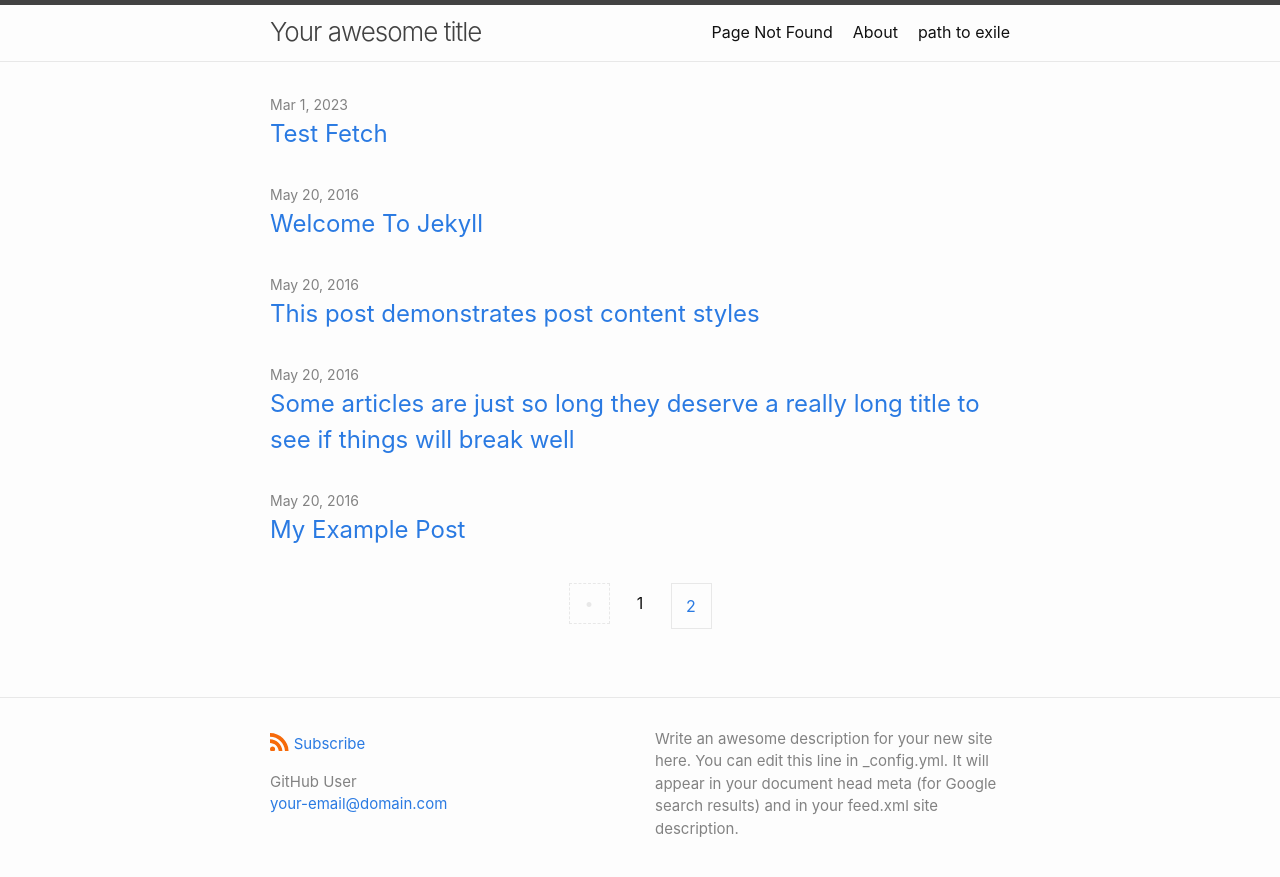
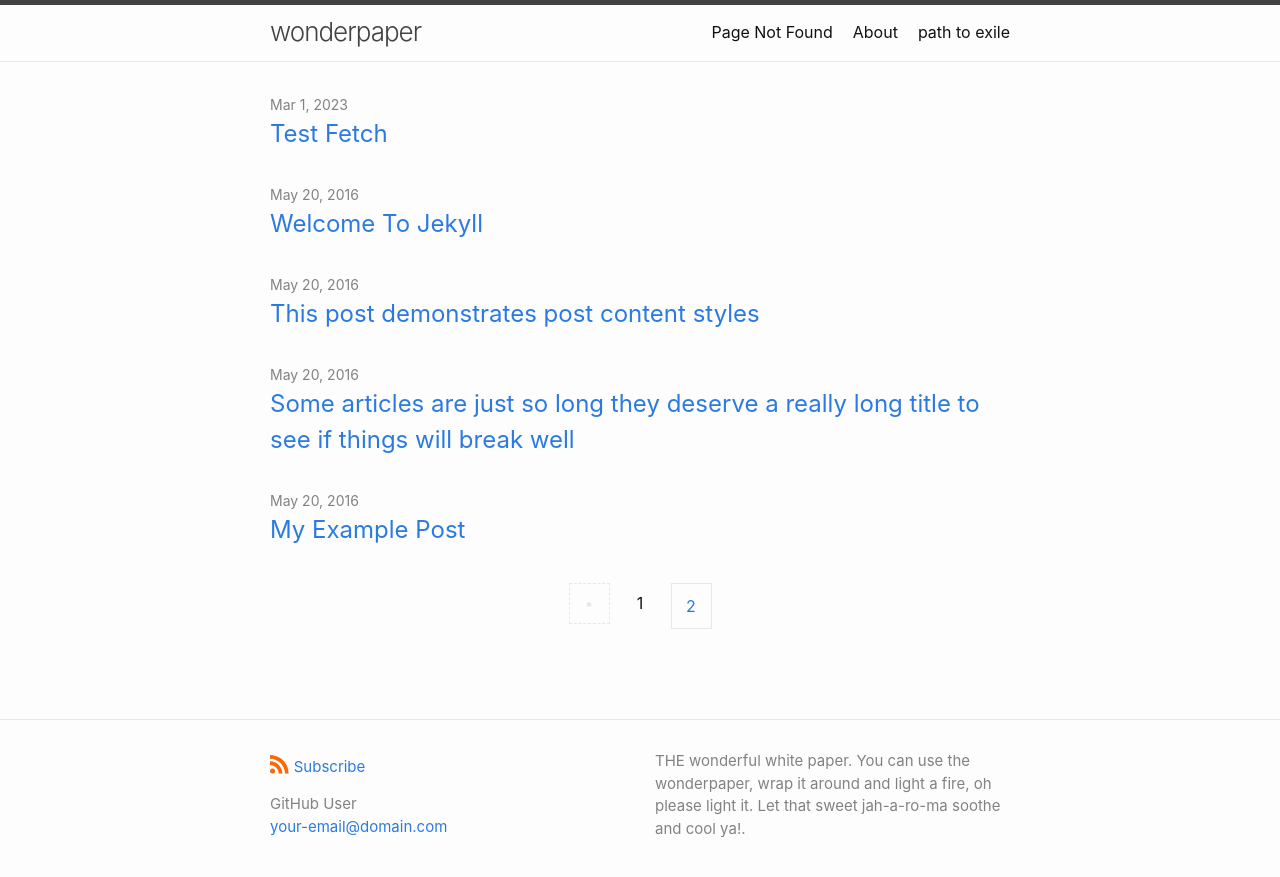
Before and after one commit to wonderpaper/wonderpaper.github.io, a Jekyll site: the page built from docs/index.html, in a window 1280 px wide. Shown: the top 877 px of the page. Built offline with Jekyll 4.4.1, drawn with Linux system fonts in a browser that asks for light colours; the list of posts is cut into pages by our own code.

Commit message:
Update _config.yml

```diff
--- a/docs/_config.yml
+++ b/docs/_config.yml
@@ -1,4 +1,4 @@
-title: Your awesome title
+title: wonderpaper
 author:
   name: GitHub User
   email: your-email@domain.com
@@ -6,12 +6,12 @@
 # The `>` after `description:` means to ignore line-breaks until next key.
 # If you want to omit the line-break after the end of text, use `>-` instead.
 description: >
-  Write an awesome description for your new site here. You can edit this line
-  in _config.yml. It will appear in your document head meta (for Google search
-  results) and in your feed.xml site description.
+  THE wonderful white paper.
+  You can use the wonderpaper, wrap it around and
+  light a fire, oh please light it. Let that sweet jah-a-ro-ma soothe and cool ya!.
 
 url: ""
-baseurl: "/minima-on-subfolder-setup"
+baseurl: "/"
 
 ### Build settings
 
```
